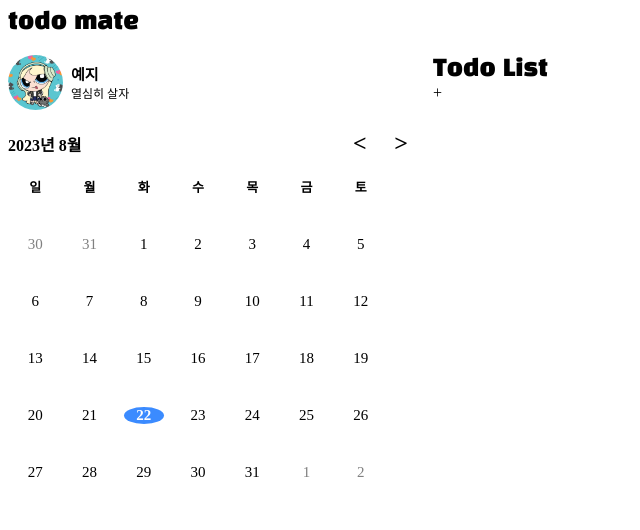
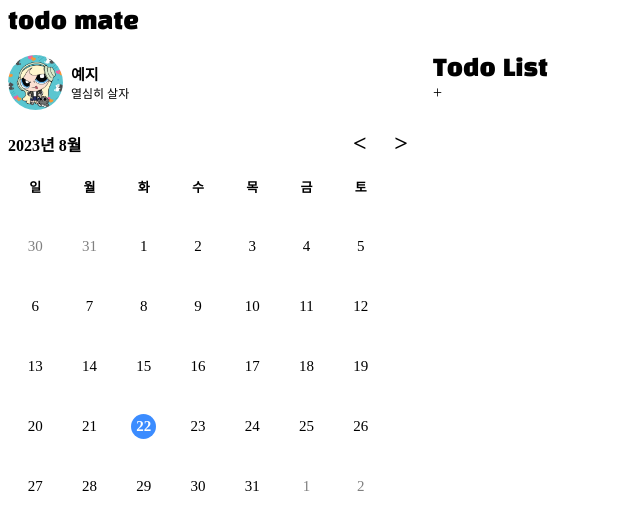
Before and after one commit to oyatplum/react-todo-17th-Refactoring, a React (Create React App) app: page / in a window 1280 px wide. Shown: the top 530 px of the page, without its empty margins (0-640 px from the left). Built offline with nearby package versions, Linux system fonts and the light colour scheme.

Commit message:
Style : 상세 스타일 변경

```diff
--- a/src/App.js
+++ b/src/App.js
@@ -96,7 +96,9 @@
     font-family: 'Black Han Sans', sans-serif;
     font-size: 23px;
   `,
-  Btn: styled.div``,
+  Btn: styled.div`
+    cursor: pointer;
+  `,
 };
 const C = styled.div`
   height: 100vh;
--- a/src/calendar/Weeks.css
+++ b/src/calendar/Weeks.css
@@ -6,11 +6,18 @@
 .one_month {
   display: flex;
   justify-content: space-around;
-  margin: 20px 0;
+  margin: 10px 0;
+}
+
+.globe {
+  width: 40px;
+  height: 40px;
+  display: flex;
+  justify-content: center;
+  align-items: center;
 }
 
 .one_week_same_month {
-  width: 40px;
   text-align: center;
   cursor: pointer;
 }
@@ -18,7 +25,11 @@
   color: rgb(255, 222, 121);
 }
 .one_week_same_day {
-  width: 40px;
+  width: 25px;
+  height: 25px;
+  display: flex;
+  justify-content: center;
+  align-items: center;
   text-align: center;
   color: white;
   font-weight: bold;
@@ -29,6 +40,5 @@
 
 .one_week_not_same_month {
   color: gray;
-  width: 40px;
   text-align: center;
 }
--- a/src/calendar/Weeks.js
+++ b/src/calendar/Weeks.js
@@ -24,6 +24,7 @@
     for (let i = 0; i < 7; i++) {
       formattedDate = format(day, 'd');
       one_week.push(
+        <div className="globe">
           <div
             className={`one_week_${
               !isSameMonth(day, StartMonth)
@@ -35,6 +36,7 @@
             key={day}
           >
             {formattedDate}
+          </div>
         </div>
       );
       day = addDays(day, 1);
--- a/src/components/Modal.js
+++ b/src/components/Modal.js
@@ -12,8 +12,8 @@
         <SearchModalContent>
           <Title>{Todo.title}</Title>
           <Buttons>
-            <Button onClick={() => deleteTodo(Todo.id)}>✖</Button>
-            <Button onClick={() => setIsEditing(true)}>🛠</Button>
+            <Button onClick={() => setIsEditing(true)}>수정하기 🛠</Button>
+            <Button onClick={() => deleteTodo(Todo.id)}>삭제하기 ✖</Button>
           </Buttons>
         </SearchModalContent>
       </Modals>
@@ -25,11 +25,14 @@
 
 const Buttons = styled.div`
   display: flex;
+  justify-content: space-between;
+  width: 320px;
 `;
 
 const Title = styled.div`
   font-size: 16px;
   font-weight: bold;
+  margin-bottom: 10px;
 `;
 
 const ModalBox = styled.div`
@@ -64,15 +67,16 @@
   align-items: center;
 `;
 const Button = styled.button`
-  background-color: #f5f5f5;
+  background-color: rgb(232 232 232 / 82%);
   border-radius: 10px;
-  border: 3px solid #000000;
+  border: none;
   font-weight: bold;
-  font-size: 15px;
-  padding: 12px 50px 12px 50px;
+  font-size: 13px;
+  padding: 30px 45px;
+  cursor: pointer;
 
-  &:hover {
-    background-color: #ffd954;
-    transition: 0.4s;
-  }
+  // &:hover {
+  //   background-color: #ffd954;
+  //   transition: 0.4s;
+  // }
 `;
--- a/src/components/Todo.js
+++ b/src/components/Todo.js
@@ -36,13 +36,18 @@
 
   if (isEditing) {
     return (
+      <B>
+        <NotDone></NotDone>
         <TodoList>
           <div>
             <form onSubmit={submitEditedTodo}>
+              <C>
                 <input value={editedTitle} onChange={editTodo} id="edit-todo" />
+              </C>
             </form>
           </div>
         </TodoList>
+      </B>
     );
   } else {
     return (
@@ -68,6 +73,14 @@
   }
 };
 
+const B = styled.div`
+  display: flex;
+  align-items: center;
+`;
+const C = styled.div`
+  border-bottom: 2.5px solid;
+`;
+
 const Contents = styled.div`
   display: flex;
   align-items: center;
@@ -78,6 +91,7 @@
 const Menu = styled.img`
   width: 15px;
   height: 15px;
+  cursor: pointer;
 `;
 
 const Btn = styled.div``;
@@ -92,12 +106,17 @@
   width: 20px;
   height: 20px;
   border-radius: 50%;
+  cursor: pointer;
 `;
 const TodoList = styled.div`
   display: flex;
+  // padding: 0px 20px 15px 10px;
   #edit-todo {
-    height: 20px;
+    border: none;
+    outline: none;
+    height: 35px;
     font-size: 15px;
+    width: 85%;
   }
 `;
 
```
Lines whose indentation alone changed are shown as unchanged.
